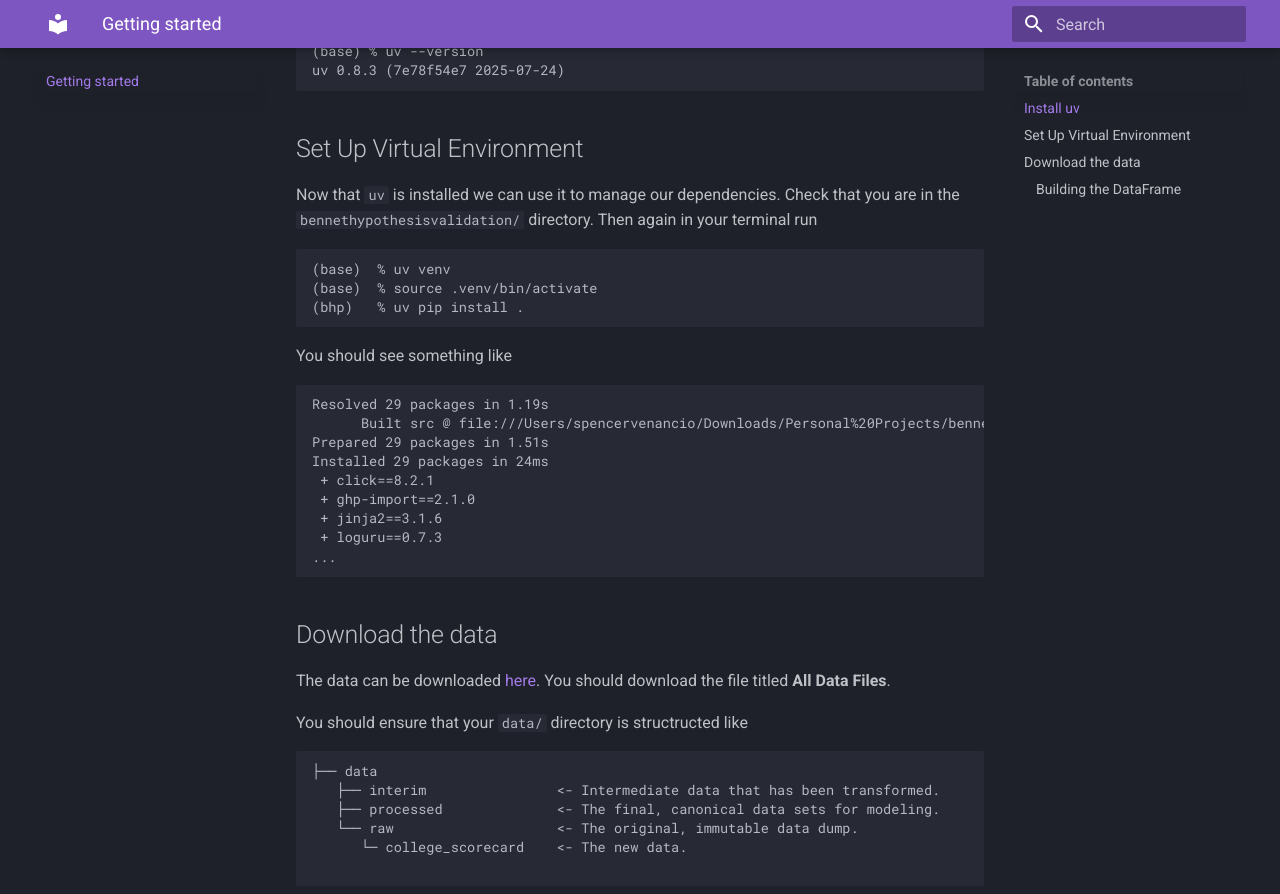
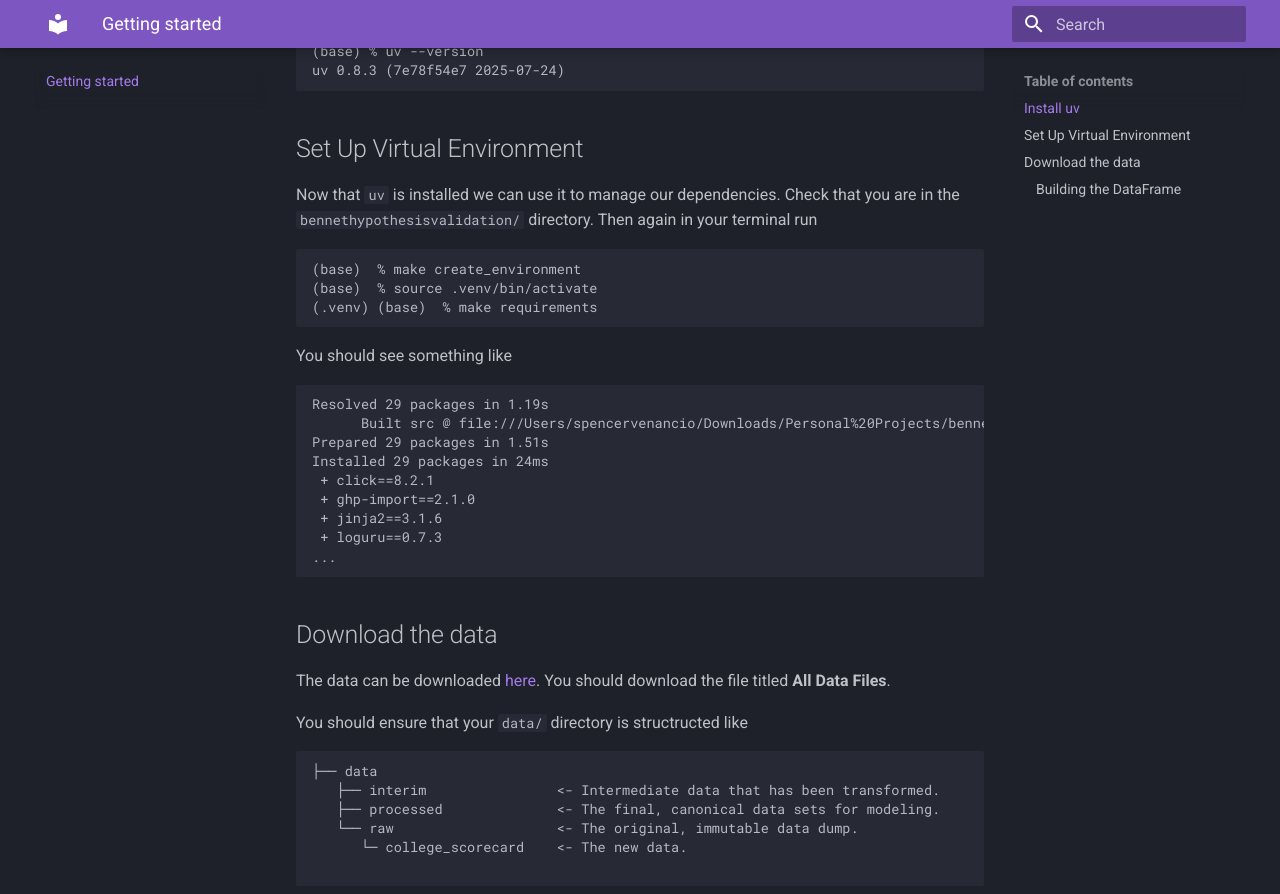
Before and after one commit to spencervenancio/bhp, an MkDocs documentation site: the page built from docs/docs/getting-started.md, in a window 1280 px wide and 900 px high, scrolled down 386 px. Shown: the top 894 px of the window. Built offline with MkDocs 1.6.1 and Material for MkDocs 9.7.7, drawn with Linux system fonts in a browser that asks for light colours.

Commit message:
Adjusted setup steps to utilize Makefile

````diff
--- a/docs/docs/getting-started.md
+++ b/docs/docs/getting-started.md
@@ -20,9 +20,9 @@ uv 0.8.3 (7e78f54e7 2025-07-24)
 Now that `uv` is installed we can use it to manage our dependencies. Check that you are in the `bennethypothesisvalidation/` directory. Then again in your terminal run
 
 ```bash
-(base)  % uv venv
+(base)  % make create_environment
 (base)  % source .venv/bin/activate
-(bhp)   % uv pip install .
+(.venv) (base)  % make requirements
 ```
 
 You should see something like
````
